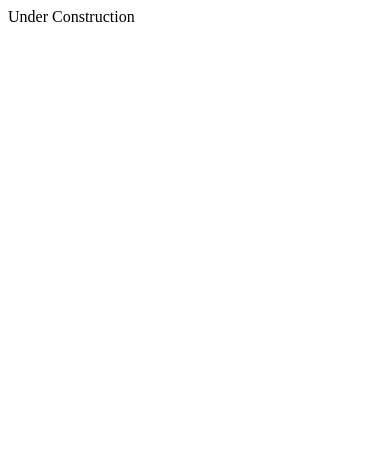
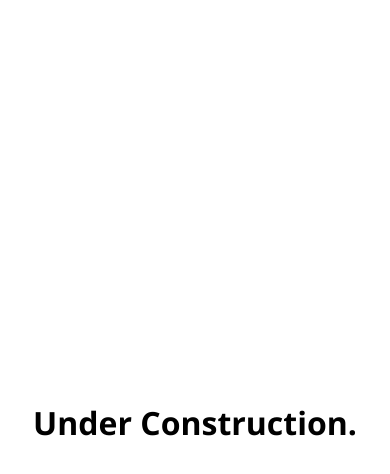
Before and after one commit to meimjersen/portfolio, a plain HTML site: page index.html in a window 390 px wide. Drawn offline with Linux system fonts and the light colour scheme.

Commit message:
Under Construction

```diff
--- a/index.html
+++ b/index.html
@@ -1 +1,21 @@
-Under Construction
+<!DOCTYPE html>
+<html lang="en">
+
+<head>
+    <meta charset="UTF-8">
+    <meta http-equiv="X-UA-Compatible" content="IE=edge">
+    <meta name="viewport" content="width=device-width, initial-scale=1.0">
+    <meta name="description" content="Portfolio of Jersen Meim">
+    <meta name="keywords" content="HTML,CSS,JavaScript">
+    <meta name="author" content="Jersen Meim">
+    <link rel="stylesheet" href="style.css">
+    <title>Under Construction</title>
+</head>
+
+<body>
+    <div class="container">
+        <p id="title">Under Construction.</p>
+    </div>
+</body>
+
+</html>
--- /dev/null
+++ b/style.scss
@@ -0,0 +1,33 @@
+* {
+    box-sizing: border-box;
+    margin: 0;
+    padding: 0;
+    font-family: 'Segoe UI', Tahoma, Geneva, Verdana, sans-serif;
+}
+
+
+.container {
+    display: flex;
+    flex-direction: column;
+    justify-content: center;
+    align-items: center;
+    height: 100vh;
+
+    #title {
+        font-size: 8em;
+        font-weight: bold;
+
+    }
+}
+
+@media only screen and (max-width: 767px) {
+
+    .container {
+        #title {
+            font-size: 2em;
+            font-weight: bold;
+
+        }
+    }
+
+}
```
Also changed, not shown: style.css (added), 1 other file.
